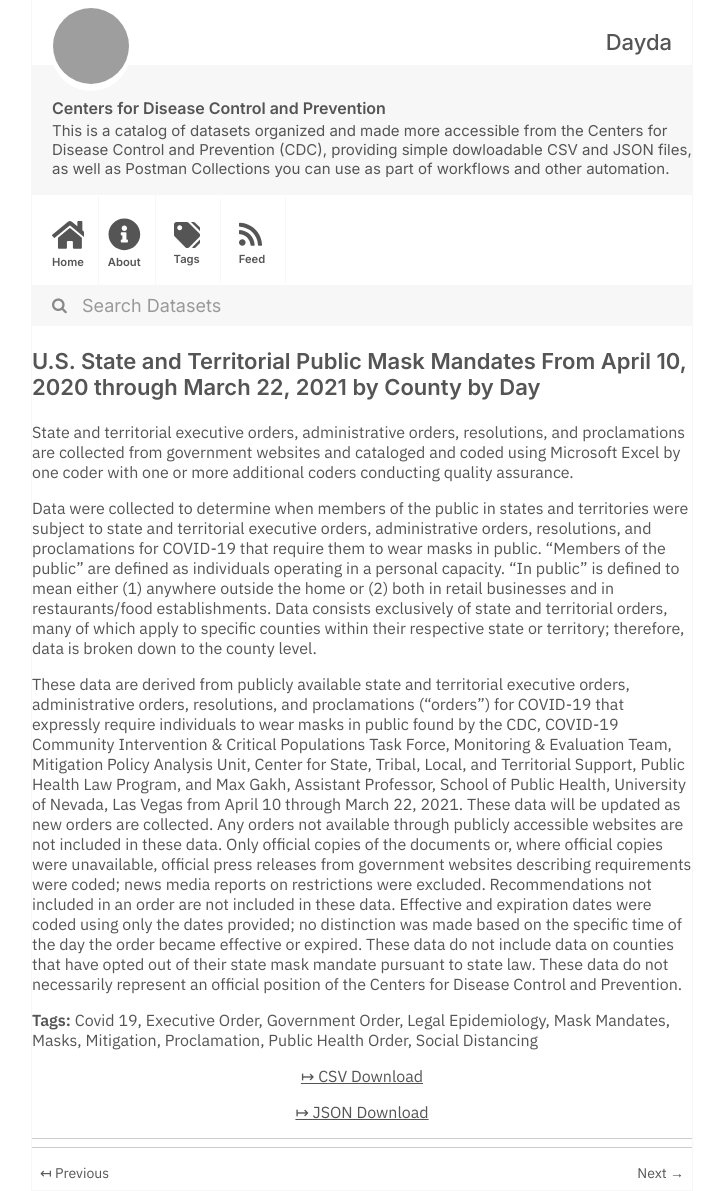
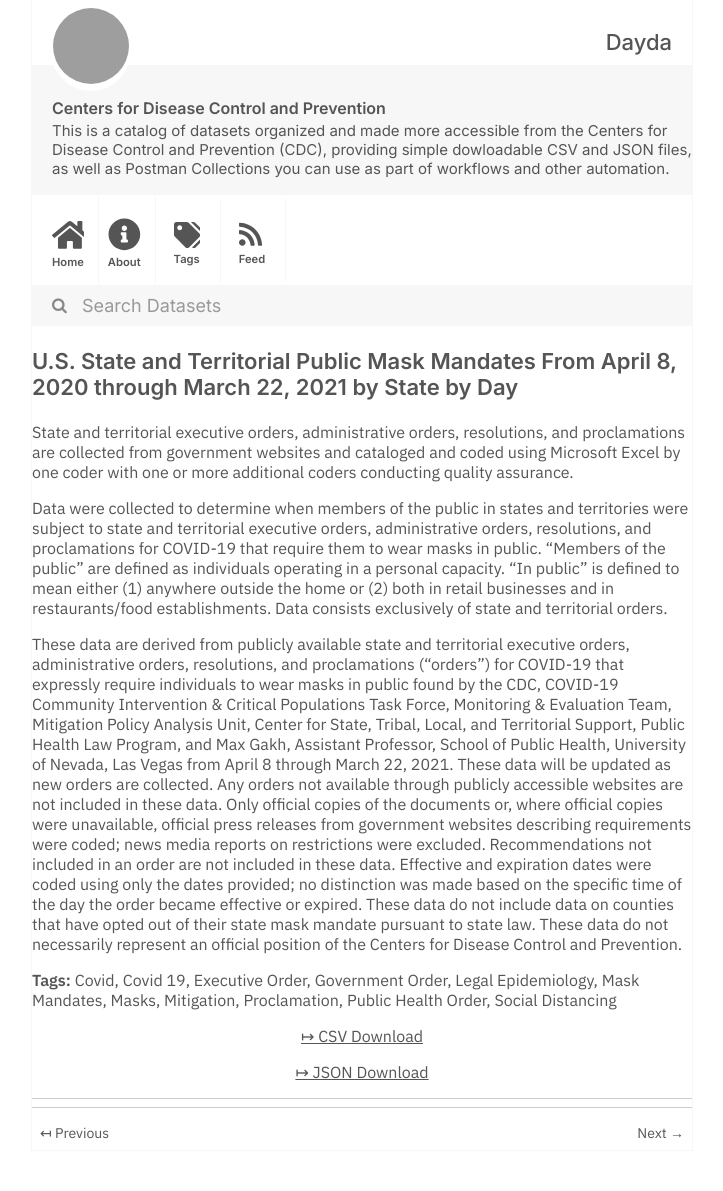
Before and after one commit to dayda-entities/centers-for-disease-control-and-prevention, a Jekyll site: the page built from _posts/2021-01-26-us-state-and-territorial-publi.md, in a window 1280 px wide. Shown: the whole page, without its empty margins (278-1001 px from the left). Built offline with Jekyll 4.4.1, drawn with Linux system fonts in a browser that asks for light colours; after the commit the page ends 1151 px from its top, so only the background shows below that; grey boxes are pictures that could not be loaded.

Commit message:
Publish Data

```diff
--- a/_posts/2021-01-26-us-state-and-territorial-publi.md
+++ b/_posts/2021-01-26-us-state-and-territorial-publi.md
@@ -1,12 +1,13 @@
 ---
 title: >-
-  U.S. State and Territorial Public Mask Mandates From April 10, 2020 through
-  March 22, 2021 by County by Day
-created: '2021-01-26T03:55:29.589882'
-modified: '2021-04-21T19:14:52.850359'
+  U.S. State and Territorial Public Mask Mandates From April 8, 2020 through
+  March 22, 2021 by State by Day
+created: '2021-01-26T03:56:29.945678'
+modified: '2021-04-21T19:39:45.800306'
 state: active
 type: dataset
 tags:
+  - Covid
   - Covid 19
   - Executive Order
   - Government Order
@@ -18,13 +19,13 @@ tags:
   - Public Health Order
   - Social Distancing
 groups: []
-csv_url: 'https://data.cdc.gov/api/views/62d6-pm5i/rows.csv?accessType=DOWNLOAD'
-json_url: 'https://data.cdc.gov/api/views/62d6-pm5i/rows.json?accessType=DOWNLOAD'
+csv_url: 'https://data.cdc.gov/api/views/tzyy-aayg/rows.csv?accessType=DOWNLOAD'
+json_url: 'https://data.cdc.gov/api/views/tzyy-aayg/rows.json?accessType=DOWNLOAD'
 layout: post
 
 ---
 State and territorial executive orders, administrative orders, resolutions, and proclamations are collected from government websites and cataloged and coded using Microsoft Excel by one coder with one or more additional coders conducting quality assurance.
 
-Data were collected to determine when members of the public in states and territories were subject to state and territorial executive orders, administrative orders, resolutions, and proclamations for COVID-19 that require them to wear masks in public. “Members of the public” are defined as individuals operating in a personal capacity. “In public” is defined to mean either (1) anywhere outside the home or (2) both in retail businesses and in restaurants/food establishments. Data consists exclusively of state and territorial orders, many of which apply to specific counties within their respective state or territory; therefore, data is broken down to the county level.
+Data were collected to determine when members of the public in states and territories were subject to state and territorial executive orders, administrative orders, resolutions, and proclamations for COVID-19 that require them to wear masks in public. “Members of the public” are defined as individuals operating in a personal capacity. “In public” is defined to mean either (1) anywhere outside the home or (2) both in retail businesses and in restaurants/food establishments. Data consists exclusively of state and territorial orders.
 
-These data are derived from publicly available state and territorial executive orders, administrative orders, resolutions, and proclamations (“orders”) for COVID-19 that expressly require individuals to wear masks in public found by the CDC, COVID-19 Community Intervention & Critical Populations Task Force, Monitoring & Evaluation Team, Mitigation Policy Analysis Unit, Center for State, Tribal, Local, and Territorial Support, Public Health Law Program, and Max Gakh, Assistant Professor, School of Public Health, University of Nevada, Las Vegas from April 10 through March 22, 2021.  These data will be updated as new orders are collected. Any orders not available through publicly accessible websites are not included in these data. Only official copies of the documents or, where official copies were unavailable, official press releases from government websites describing requirements were coded; news media reports on restrictions were excluded. Recommendations not included in an order are not included in these data. Effective and expiration dates were coded using only the dates provided; no distinction was made based on the specific time of the day the order became effective or expired. These data do not include data on counties that have opted out of their state mask mandate pursuant to state law. These data do not necessarily represent an official position of the Centers for Disease Control and Prevention.
+These data are derived from publicly available state and territorial executive orders, administrative orders, resolutions, and proclamations (“orders”) for COVID-19 that expressly require individuals to wear masks in public found by the CDC, COVID-19 Community Intervention & Critical Populations Task Force, Monitoring & Evaluation Team, Mitigation Policy Analysis Unit, Center for State, Tribal, Local, and Territorial Support, Public Health Law Program, and Max Gakh, Assistant Professor, School of Public Health, University of Nevada, Las Vegas from April 8 through March 22, 2021. These data will be updated as new orders are collected. Any orders not available through publicly accessible websites are not included in these data. Only official copies of the documents or, where official copies were unavailable, official press releases from government websites describing requirements were coded; news media reports on restrictions were excluded. Recommendations not included in an order are not included in these data. Effective and expiration dates were coded using only the dates provided; no distinction was made based on the specific time of the day the order became effective or expired. These data do not include data on counties that have opted out of their state mask mandate pursuant to state law. These data do not necessarily represent an official position of the Centers for Disease Control and Prevention.
```
